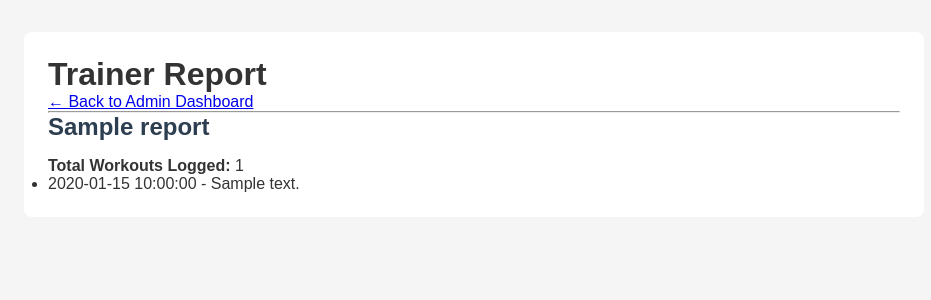
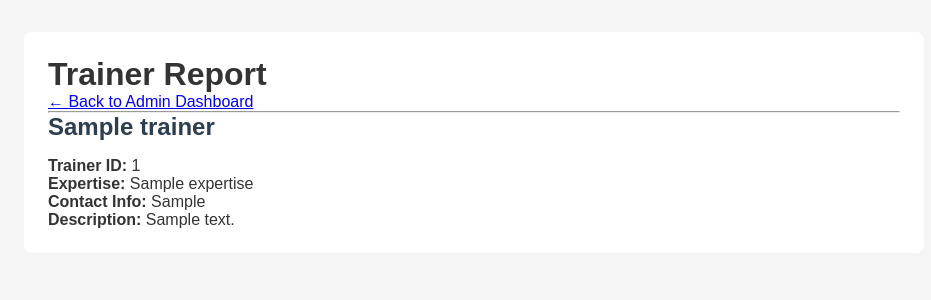
Before and after one commit to mwong3723/Gym-Membership-Application, a Flask app: template templates/trainer_report.html in a window 1280 px wide. Shown: the top 300 px of the page, without its empty margins (166-1097 px from the left). Run offline with Flask 3, Linux system fonts and the light colour scheme; the template is opened without the code that fills it: most values are stand-ins (such as "Sample title", 1, 10 or a date in 2020); some libraries are stand-ins or nearby versions.

Commit message:
Finished Trainer Report

```diff
--- a/app.py
+++ b/app.py
@@ -432,10 +432,6 @@ def admin_dashboard():
     return render_template("admin_dashboard.html", plans=plans, trainers=trainers, error=message)
 
 
-# @app.route("/admin_dashboard/generate_report", methods=["POST"])
-# def generate_trainer_report():
-#     print("✅ Route is working")
-#     return "<h1>Trainer Report Reached!</h1>"
 
 @app.route("/admin_dashboard/generate_report", methods=["POST"])
 def generate_trainer_report():
@@ -451,36 +447,29 @@ def generate_trainer_report():
         conn = get_db_connection()
         cur = conn.cursor()
 
-        # Get trainer name
-        cur.execute("SELECT name FROM Trainer WHERE trainer_id = %s", (trainer_id,))
-        trainer_row = cur.fetchone()
-        if not trainer_row:
+        # Fetch full trainer details
+        cur.execute("""
+            SELECT trainer_id, name, expertise, contact_info, description
+            FROM Trainer
+            WHERE trainer_id = %s;
+        """, (trainer_id,))
+        row = cur.fetchone()
+        cur.close()
+        conn.close()
+
+        if not row:
             flash("Trainer not found.", "error")
             return redirect(url_for("admin_dashboard"))
 
-        trainer_name = trainer_row[0]
-
-        # Get workouts
-        cur.execute("""
-            SELECT workout_date, description
-            FROM WorkoutLog
-            WHERE trainer_id = %s
-            ORDER BY workout_date DESC;
-        """, (trainer_id,))
-        workout_rows = cur.fetchall()
-
-        cur.close()
-        conn.close()
-
-        workouts = [{"date": row[0], "description": row[1]} for row in workout_rows]
-
-        report = {
-            "trainer_name": trainer_name,
-            "total_workouts": len(workouts),
-            "workouts": workouts
+        trainer = {
+            "id": row[0],
+            "name": row[1],
+            "expertise": row[2],
+            "contact_info": row[3],
+            "description": row[4]
         }
 
-        return render_template("trainer_report.html", report=report)
+        return render_template("trainer_report.html", trainer=trainer)
 
     except Exception as e:
         import traceback
@@ -488,6 +477,5 @@ def generate_trainer_report():
         flash(f"Error generating report: {e}", "error")
         return redirect(url_for("admin_dashboard"))
 
-
 if __name__ == "__main__":
     app.run(debug=True)
--- a/templates/trainer_report.html
+++ b/templates/trainer_report.html
@@ -11,17 +11,14 @@
         <a href="{{ url_for('admin_dashboard') }}">← Back to Admin Dashboard</a>
         <hr>
 
-        {% if report %}
-            <h2>{{ report.trainer_name }}</h2>
-            <p><strong>Total Workouts Logged:</strong> {{ report.total_workouts }}</p>
-
-            <ul>
-                {% for workout in report.workouts %}
-                    <li>{{ workout.date }} - {{ workout.description }}</li>
-                {% endfor %}
-            </ul>
+        {% if trainer %}
+            <h2>{{ trainer.name }}</h2>
+            <p><strong>Trainer ID:</strong> {{ trainer.id }}</p>
+            <p><strong>Expertise:</strong> {{ trainer.expertise }}</p>
+            <p><strong>Contact Info:</strong> {{ trainer.contact_info }}</p>
+            <p><strong>Description:</strong> {{ trainer.description }}</p>
         {% else %}
-            <p>No report data available.</p>
+            <p>No trainer data available.</p>
         {% endif %}
     </div>
 </body>
```
